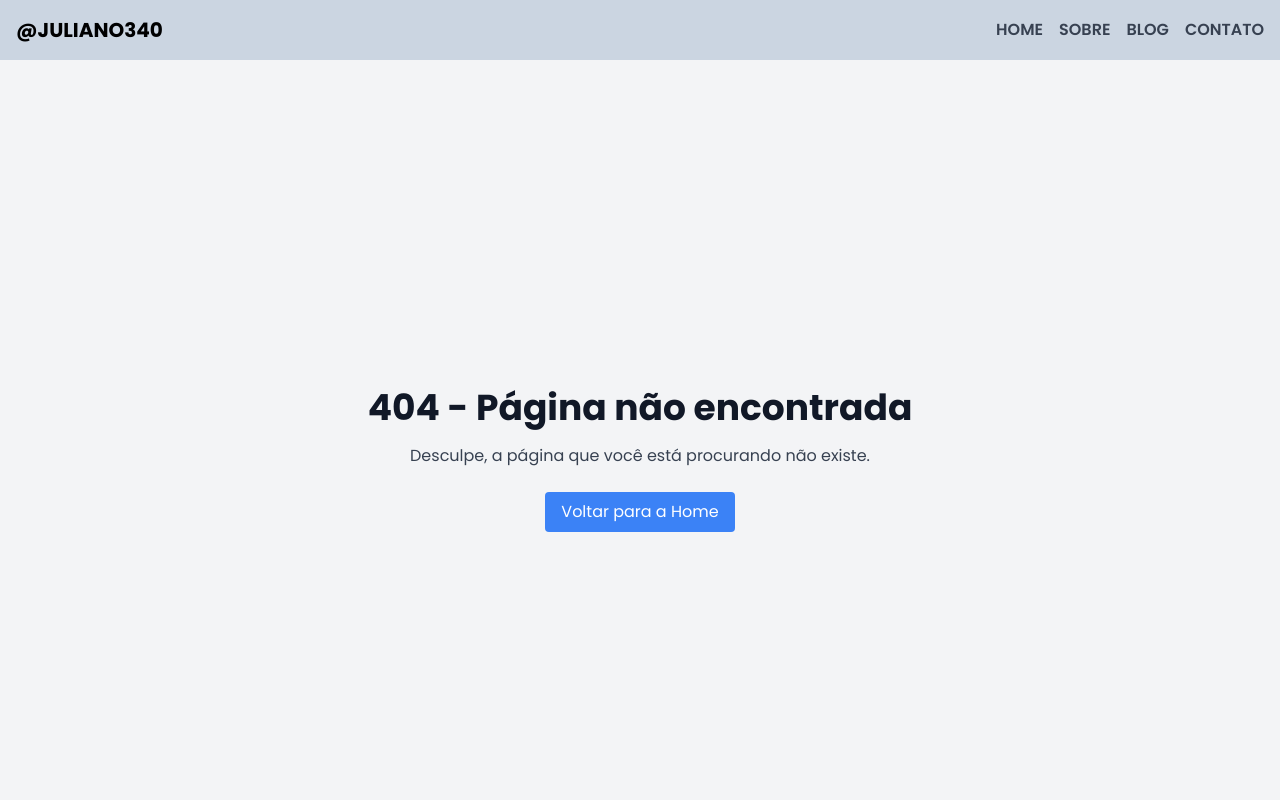
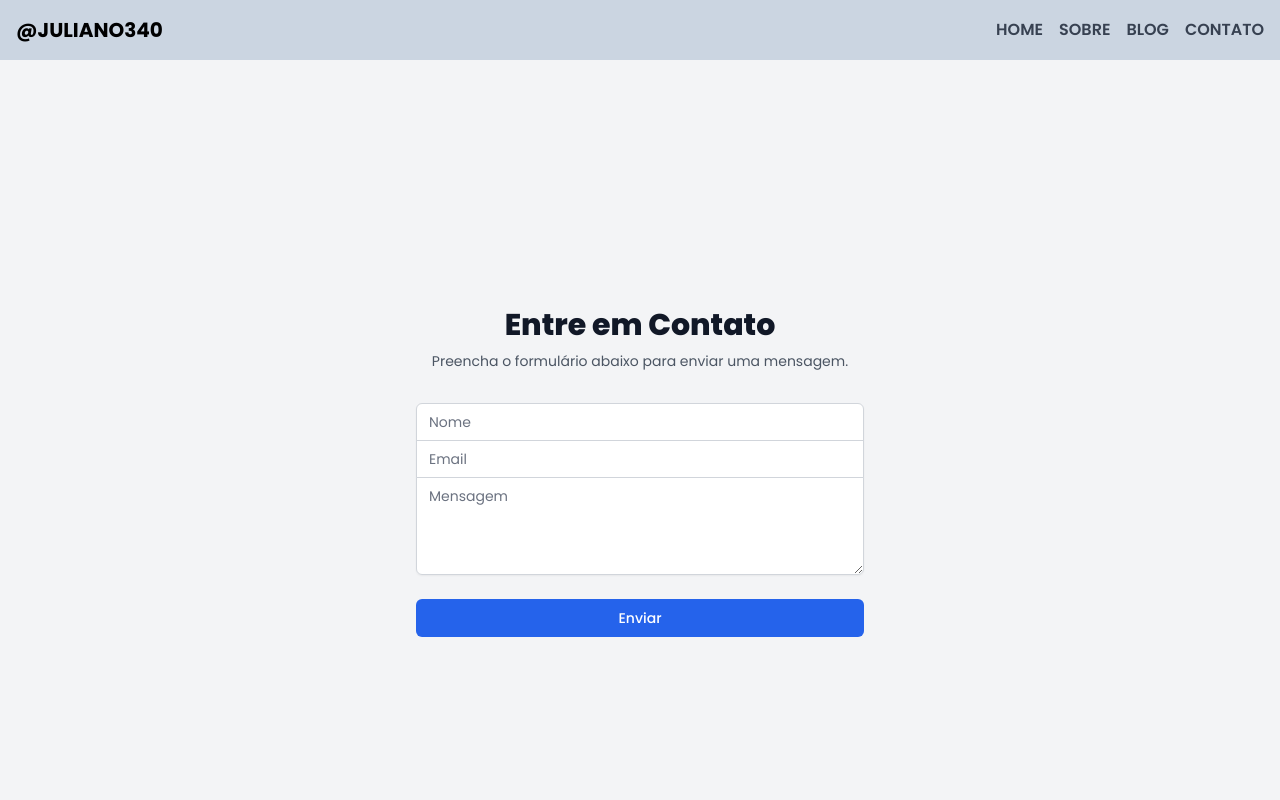
Before and after one commit to juliano340/site-vercel, a Next.js app: page /contato in a window 1280 px wide. Before the commit this address had no page. Shown: the top 800 px of the page. Built offline with nearby package versions, Linux system fonts and the light colour scheme.

Commit message:
Create contact page, adjusting components

```diff
--- a/src/pages/components/CtaSection.js
+++ b/src/pages/components/CtaSection.js
@@ -4,12 +4,12 @@ import Link from 'next/link';
 
 const CtaSection = () => {
   return (
-    <div className="bg-blue-600 text-white py-12 flex flex-col items-center justify-center">
+    <div className="bg-blue-600 text-white py-12 flex flex-col items-center justify-center h-[500px]">
       <h2 className="text-3xl font-bold text-center mb-4">Gostou do meu trabalho?</h2>
       <p className="text-lg text-center mb-6">Entre em contato para discutirmos como posso ajudar no seu próximo projeto.</p>
       <Link href="/contato" passHref>
         <div className="px-6 py-3 bg-white text-blue-600 rounded-full hover:bg-gray-100 cursor-pointer transition duration-300 ease-in-out">
-          Entre em Contato
+          Fale comigo aqui!
         </div>
       </Link>
     </div>
--- a/src/pages/components/Footer.js
+++ b/src/pages/components/Footer.js
@@ -13,7 +13,7 @@ const Footer = () => {
           </a>
         </div>
         <div className="text-center mt-4">
-          &copy; 2024 Juliano. Todos os direitos reservados.
+          &copy; 2024 juliano340.com - Todos os direitos reservados.
         </div>
       </div>
     </footer>
--- a/src/pages/components/Portfolio.js
+++ b/src/pages/components/Portfolio.js
@@ -26,7 +26,7 @@ const projects = [
 
 const Portfolio = () => {
   return (
-    <div className="container mx-auto px-4 py-8">
+    <div className="container mx-auto px-4 py-8 min-h-screen flex flex-col justify-center">
       <h1 className="text-3xl font-bold mb-8 text-center">Meu Portfólio</h1>
       <div className="grid gap-8 md:grid-cols-2 lg:grid-cols-3">
         {projects.map((project, index) => (
--- /dev/null
+++ b/src/pages/contato.js
@@ -0,0 +1,88 @@
+// pages/contato.js
+
+import { useState } from 'react';
+
+const Contato = () => {
+  const [formData, setFormData] = useState({
+    nome: '',
+    email: '',
+    mensagem: ''
+  });
+
+  const handleChange = (e) => {
+    setFormData({ ...formData, [e.target.name]: e.target.value });
+  };
+
+  const handleSubmit = (e) => {
+    e.preventDefault();
+    // Aqui você pode adicionar a lógica para enviar os dados do formulário
+    console.log('Dados do formulário:', formData);
+  };
+
+  return (
+    <div className="min-h-screen flex flex-col items-center justify-center bg-gray-100 py-12 px-4 sm:px-6 lg:px-8">
+      <div className="max-w-md w-full space-y-8">
+        <div>
+          <h2 className="mt-6 text-center text-3xl font-extrabold text-gray-900">Entre em Contato</h2>
+          <p className="mt-2 text-center text-sm text-gray-600">
+            Preencha o formulário abaixo para enviar uma mensagem.
+          </p>
+        </div>
+        <form className="mt-8 space-y-6" onSubmit={handleSubmit}>
+          <div className="rounded-md shadow-sm -space-y-px">
+            <div>
+              <label htmlFor="nome" className="sr-only">Nome</label>
+              <input
+                id="nome"
+                name="nome"
+                type="text"
+                required
+                value={formData.nome}
+                onChange={handleChange}
+                className="appearance-none rounded-none relative block w-full px-3 py-2 border border-gray-300 placeholder-gray-500 text-gray-900 rounded-t-md focus:outline-none focus:ring-indigo-500 focus:border-indigo-500 focus:z-10 sm:text-sm"
+                placeholder="Nome"
+              />
+            </div>
+            <div>
+              <label htmlFor="email" className="sr-only">Email</label>
+              <input
+                id="email"
+                name="email"
+                type="email"
+                required
+                value={formData.email}
+                onChange={handleChange}
+                className="appearance-none rounded-none relative block w-full px-3 py-2 border border-gray-300 placeholder-gray-500 text-gray-900 focus:outline-none focus:ring-indigo-500 focus:border-indigo-500 focus:z-10 sm:text-sm"
+                placeholder="Email"
+              />
+            </div>
+            <div>
+              <label htmlFor="mensagem" className="sr-only">Mensagem</label>
+              <textarea
+                id="mensagem"
+                name="mensagem"
+                required
+                value={formData.mensagem}
+                onChange={handleChange}
+                className="appearance-none rounded-none relative block w-full px-3 py-2 border border-gray-300 placeholder-gray-500 text-gray-900 rounded-b-md focus:outline-none focus:ring-indigo-500 focus:border-indigo-500 focus:z-10 sm:text-sm"
+                placeholder="Mensagem"
+                rows="4"
+              />
+            </div>
+          </div>
+
+          <div>
+            <button
+              type="submit"
+              className="group relative w-full flex justify-center py-2 px-4 border border-transparent text-sm font-medium rounded-md text-white bg-blue-600 hover:bg-blue-700 focus:outline-none focus:ring-2 focus:ring-offset-2 focus:ring-blue-500"
+            >
+              Enviar
+            </button>
+          </div>
+        </form>
+      </div>
+    </div>
+  );
+};
+
+export default Contato;
```
